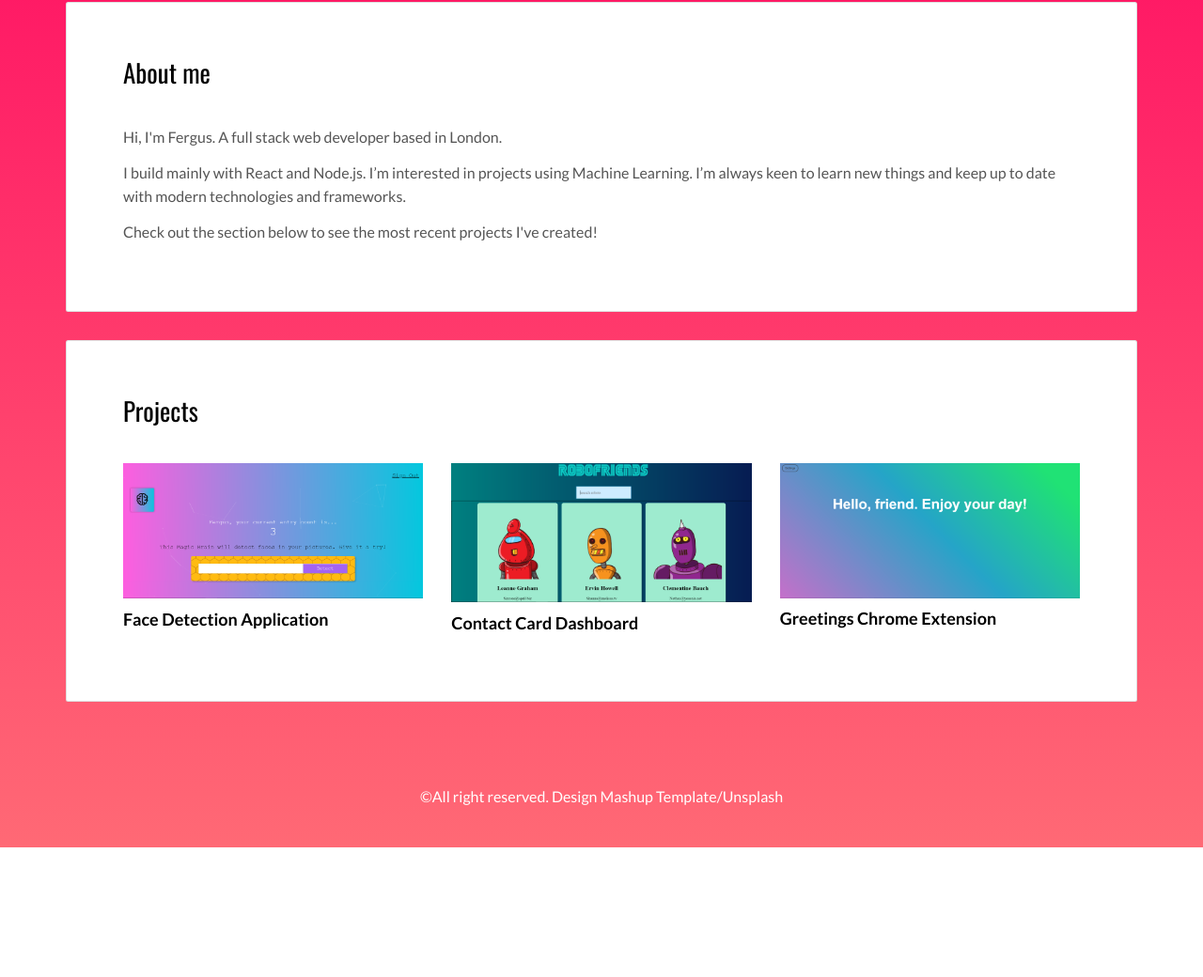
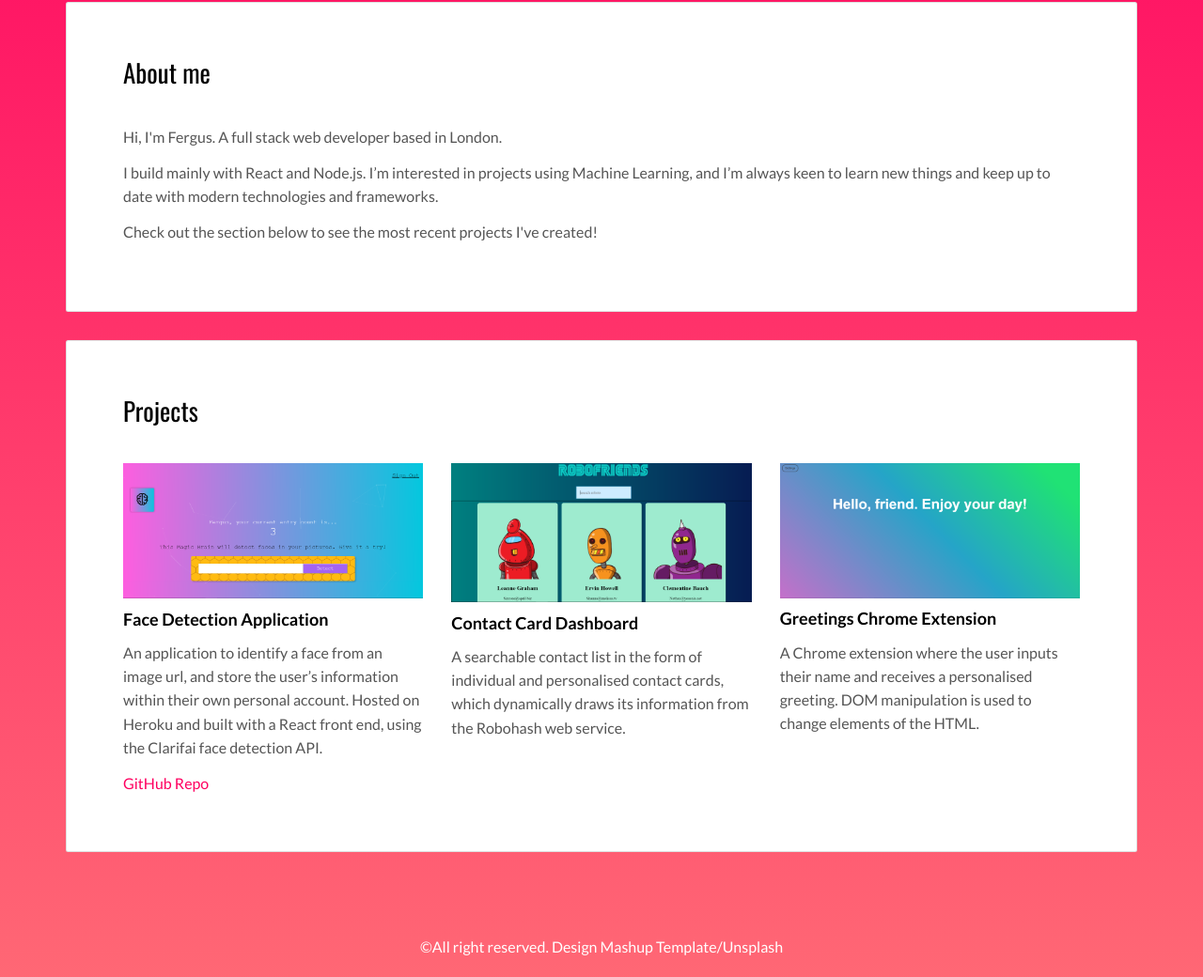
Before and after one commit to narocroc123/narocroc123, a plain HTML site: page index.html in a window 1280 px wide. Shown: the part 305-1345 px from the top of the page at 94% size. Before the commit the page ends 1207 px from the top, so only its background shows below. Drawn offline with nearby package versions, Linux system fonts and the light colour scheme.

Commit message:
Updating Projects Section

```diff
--- a/index.html
+++ b/index.html
@@ -41,7 +41,7 @@
             <div class="row">
               <div class="col-md-12">
               <p>Hi, I'm Fergus. A full stack web developer based in London.</p>
-              <p>I build mainly with React and Node.js. I’m interested in projects using Machine Learning. I’m always keen to learn new things and keep up to date with modern technologies and frameworks.</p>
+              <p>I build mainly with React and Node.js. I’m interested in projects using Machine Learning, and I’m always keen to learn new things and keep up to date with modern technologies and frameworks.</p>
               <p>Check out the section below to see the most recent projects I've created!</p>
               </div>
             </div>
@@ -57,18 +57,22 @@
                   <img src="./assets/images/SmartBrain.PNG" class="img-responsive" alt="">
                 </a>
                 <h3 class="h5">Face Detection Application</h3>
+                <p>An application to identify a face from an image url, and store the user’s information within their own personal account. Hosted on Heroku and built with a React front end, using the Clarifai face detection API.</p>
+                <a href="https://github.com/narocroc123/smart-brain">GitHub Repo</a>
               </div>
               <div class="col-md-4">
                 <a href="https://github.com/narocroc123/Robofriends-Contact-Dashboard" title="Contact Card Dashboard">
                   <img src="./assets/images/RoboFriends.PNG" class="img-responsive" alt="">
                 </a>
                 <h3 class="h5">Contact Card Dashboard</h3>
+                <p>A searchable contact list in the form of individual and personalised contact cards, which dynamically draws its information from the Robohash web service.</p>
               </div>
               <div class="col-md-4">
                 <a href="https://github.com/narocroc123/Chrome-Extension" title="Chrome Extension">
                   <img src="./assets/images/GreetingsChrome.PNG" class="img-responsive" alt="">
                 </a>
-                  <h3 class="h5">Greetings Chrome Extension</h3>
+                <h3 class="h5">Greetings Chrome Extension</h3>
+                <p>A Chrome extension where the user inputs their name and receives a personalised greeting. DOM manipulation is used to change elements of the HTML.</p>
               </div>
             </div>
           </div>
```
